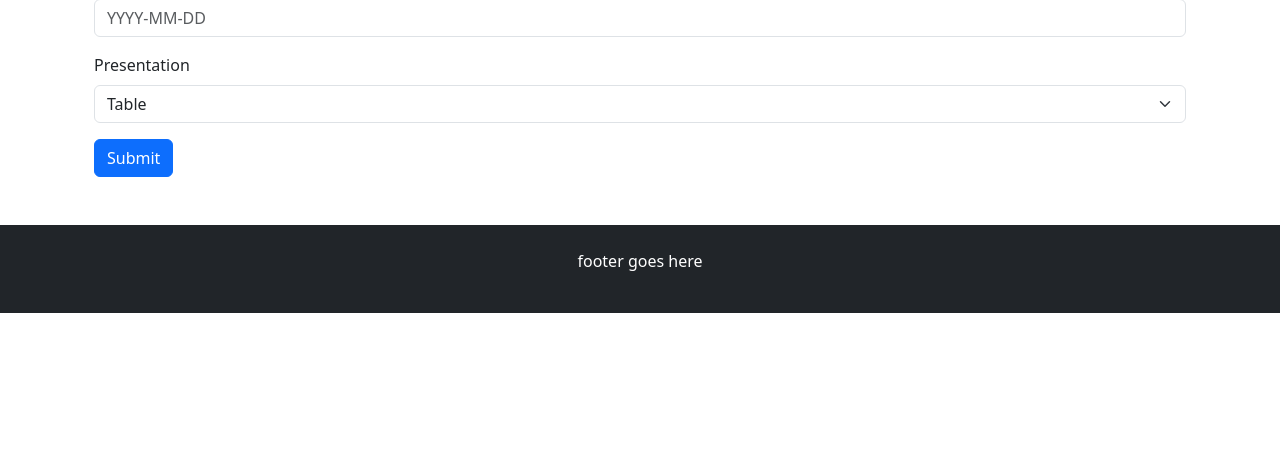
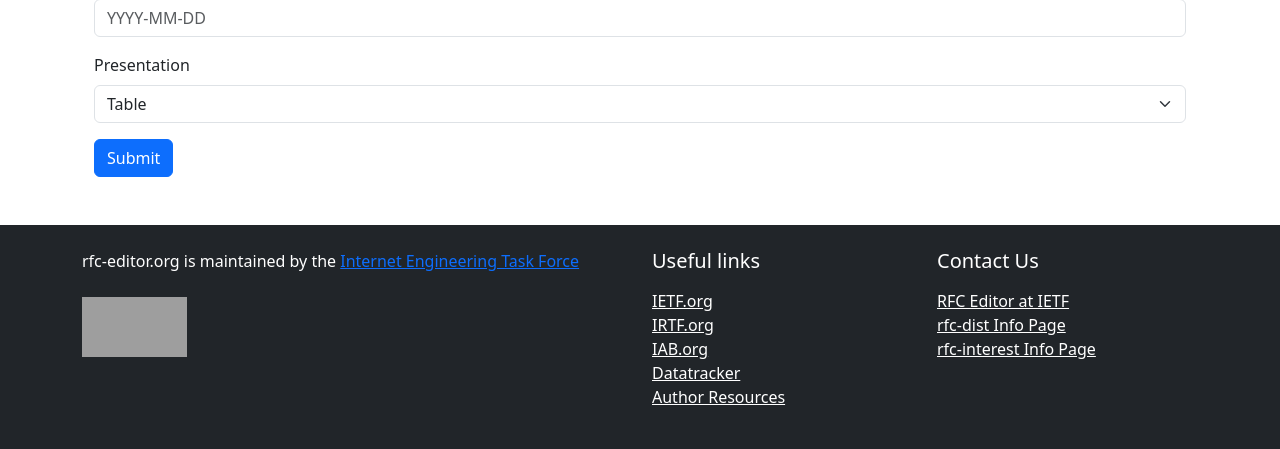
Before and after one commit to ietf-tools/errata, a Django app: page /search/ in a window 1280 px wide. Shown: the part 881-1330 px from the top of the page. Before the commit the page ends 1194 px from the top, so only its background shows below. Run offline with Django 5.2, Linux system fonts and the light colour scheme; parts of the project's set-up code (start-up, migrations or seed data) failed here and were passed over; some libraries are stand-ins or nearby versions; grey boxes are pictures that could not be loaded.

Commit message:
feat: add footer contents + fix devcontainer user

```diff
--- a/templates/base.html
+++ b/templates/base.html
@@ -1,6 +1,7 @@
 {% load static %}
 <!DOCTYPE html>
 <html lang="en">
+
 <head>
     <meta charset="UTF-8">
     <meta name="viewport" content="width=device-width, initial-scale=1.0">
@@ -8,6 +9,7 @@
     <link href="https://cdn.jsdelivr.net/npm/bootstrap@5.3.0/dist/css/bootstrap.min.css" rel="stylesheet">
     <!--<link rel="stylesheet" href="{% static 'css/styles.css' %}">-->
 </head>
+
 <body>
     <nav class="navbar navbar-expand-lg navbar-dark bg-dark">
         <div class="container-fluid">
@@ -18,9 +20,9 @@
             <div class="collapse navbar-collapse" id="navbarNav">
                 <ul class="navbar-nav ms-auto">
                     {% if not user.is_authenticated %}
-                        <li class="nav-item"><a class="nav-link" href="{% url 'oidc_authentication_init' %}">Login</a></li>
+                    <li class="nav-item"><a class="nav-link" href="{% url 'oidc_authentication_init' %}">Login</a></li>
                     {% else %}
-                        <li class="nav-item"><a class="nav-link" href="{% url 'errata_user_info' %}">{{ user.name }}</a></li>
+                    <li class="nav-item"><a class="nav-link" href="{% url 'errata_user_info' %}">{{ user.name }}</a></li>
                     {% endif %}
                 </ul>
             </div>
@@ -33,10 +35,41 @@
         {% endblock %}
     </main>
 
-    <footer class="bg-dark text-white text-center py-4 mt-5">
-        <p>footer goes here</p>
+    <footer class="bg-dark text-white py-4 mt-5">
+        <div class="container-xl">
+            <div class="row">
+                <div class="col">
+                    <div class="mb-4">rfc-editor.org is maintained by the <a href="https://www.ietf.org/" rel="noopener" target="_blank">Internet Engineering Task Force</a></div>
+                    <img src="https://static.ietf.org/logos/ietf-inverted.svg" alt="IETF"
+                        style="width: 105px; height: 60px" />
+                </div>
+                <div class="col">
+                    <div class="row">
+                        <div class="col">
+                            <h5>Useful links</h5>
+                            <ul class="list-unstyled mt-3">
+                                <li><a href="https://www.ietf.org" rel="noopener" target="_blank" class="text-white">IETF.org</a></li>
+                                <li><a href="https://www.irtf.org" rel="noopener" target="_blank" class="text-white">IRTF.org</a></li>
+                                <li><a href="https://www.iab.org" rel="noopener" target="_blank" class="text-white">IAB.org</a></li>
+                                <li><a href="https://datatracker.ietf.org" rel="noopener" target="_blank" class="text-white">Datatracker</a></li>
+                                <li><a href="https://authors.ietf.org" rel="noopener" target="_blank" class="text-white">Author Resources</a></li>
+                            </ul>
+                        </div>
+                        <div class="col">
+                            <h5>Contact Us</h5>
+                            <ul class="list-unstyled mt-3">
+                                <li><a href="https://www.rfc-editor.org/about/contact/" rel="noopener" target="_blank" class="text-white">RFC Editor at IETF</a></li>
+                                <li><a href="http://mailman.rfc-editor.org/mailman/listinfo/rfc-dist" rel="noopener" target="_blank" class="text-white">rfc-dist Info Page</a></li>
+                                <li><a href="http://mailman.rfc-editor.org/mailman/listinfo/rfc-interest" rel="noopener" target="_blank" class="text-white">rfc-interest Info Page</a></li>
+                            </ul>
+                        </div>
+                    </div>
+                </div>
+            </div>
+        </div>
     </footer>
 
     <script src="https://cdn.jsdelivr.net/npm/bootstrap@5.3.0/dist/js/bootstrap.bundle.min.js"></script>
 </body>
+
 </html>
```
Also changed, not shown: .devcontainer/devcontainer.json.
